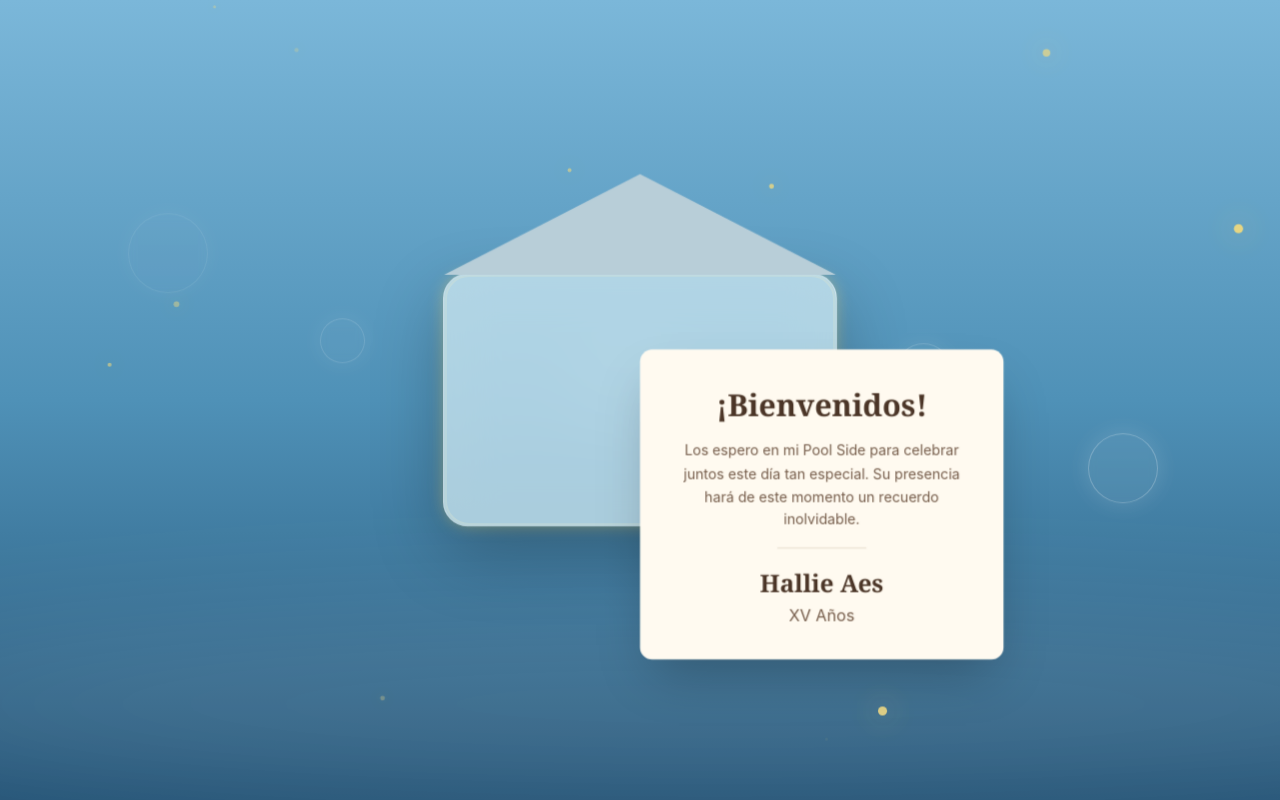
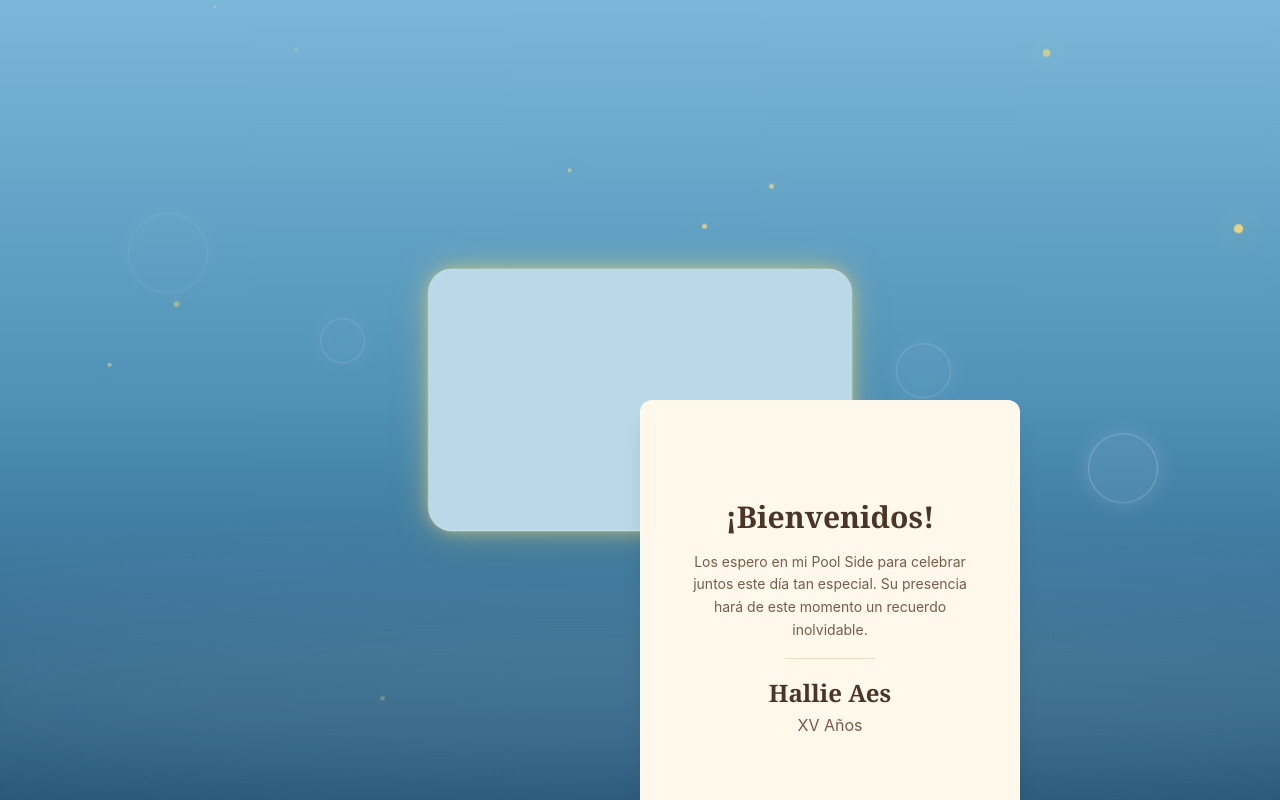
Before and after one commit to Steve0365/XVInvitaacion, a Next.js app: page / in a window 1280 px wide. Both pictures are taken after a click on the element 640 px from the left and 352 px from the top of the page. Built offline with nearby package versions, Linux system fonts and the light colour scheme.

Commit message:
Add files via upload

```diff
--- a/components/EnvelopeScreen.jsx
+++ b/components/EnvelopeScreen.jsx
@@ -79,10 +79,7 @@ export default function EnvelopeScreen({ onOpen }) {
           />
 
           {/* Sobre */}
-          <motion.div
-            className="relative z-20"
-            onClick={() => handleOpen()}
-          >
+          <div className="relative overflow-visible z-20">
             <motion.div
               className="absolute inset-0 rounded-3xl border-2 border-[#f6dc7b] pointer-events-none"
               animate={{ opacity: [0.4, 1, 0.4], boxShadow: ['0 0 10px #f6dc7b', '0 0 35px #f6dc7b', '0 0 10px #f6dc7b'] }}
@@ -90,29 +87,32 @@ export default function EnvelopeScreen({ onOpen }) {
             />
 
             <motion.div
-              className="relative w-[clamp(300px,75vw,390px)] h-[clamp(195px,48vw,250px)] rounded-3xl bg-[#d5edf5]/70 backdrop-blur-xl border border-white/40 shadow-[0_25px_70px_rgba(0,0,0,0.25)] overflow-visible cursor-pointer"
+              className="relative w-[clamp(300px,75vw,420px)] h-[clamp(185px,46vw,260px)] rounded-3xl bg-[#b9d9e8] border border-white/30 shadow-[0_0_35px_rgba(255,215,80,0.35)] overflow-hidden cursor-pointer z-10"
               animate={{ scale: [1, 1.02, 1] }}
               transition={{ duration: 5, repeat: Infinity }}
+              onClick={() => handleOpen()}
             >
               <motion.div
-                className="absolute top-0 left-0 w-full origin-top z-[5]"
+                className="absolute top-0 left-0 w-full origin-top z-20"
                 style={{
-                  height: '48%',
-                  background: '#b8ced8',
-                  clipPath: 'polygon(0 0, 50% 85%, 100% 0)',
+                  height: 'clamp(90px, 23vw, 130px)',
+                  background: '#a9ccdc',
+                  clipPath: 'polygon(0 0, 100% 0, 50% 100%)',
                 }}
-                animate={phase !== 'idle' ? { rotateX: -170 } : { rotateX: 0 }}
-                transition={{ duration: 1.7 }}
+                animate={isOpen ? { rotateX: -170, y: -20 } : { rotateX: 0, y: 0 }}
+                transition={{ duration: 1, ease: 'easeInOut' }}
               />
+            </motion.div>
 
-              {isOpen && (
-                <motion.div
-                  className="absolute left-1/2 top-1/2 -translate-x-1/2 w-[clamp(260px,72vw,360px)] min-h-[clamp(180px,50vw,300px)] bg-[#fffaf0] rounded-xl shadow-2xl p-[clamp(24px,6vw,32px)] text-center z-30 flex flex-col items-center justify-center"
-                  initial={{ y: 80, opacity: 0, scale: 0.85 }}
-                  animate={{ y: -50, opacity: 1, scale: 1 }}
-                  transition={{ duration: 1.2, ease: 'easeOut' }}
-                >
-                  <h3 className="font-serif font-bold text-[clamp(22px,5.5vw,30px)] text-[#4b3527] mb-[clamp(8px,2vw,12px)]">
+            {isOpen && (
+              <motion.div
+                className="absolute left-1/2 top-1/2 -translate-x-1/2 -translate-y-1/2 z-30"
+                initial={{ opacity: 0, y: 40, scale: 0.95 }}
+                animate={{ opacity: 1, y: 0, scale: 1 }}
+                transition={{ duration: 1.2, ease: [0.22, 1, 0.36, 1] }}
+              >
+                <div className="bg-[#fff8eb] rounded-xl shadow-xl w-[clamp(280px,75vw,380px)] p-[clamp(24px,6vw,40px)] min-h-[clamp(200px,50vw,430px)] flex flex-col items-center justify-center text-center">
+                  <h3 className="font-serif font-bold text-[clamp(20px,5.5vw,30px)] text-[#4b3527] mb-[clamp(8px,2vw,12px)]">
                     ¡Bienvenidos!
                   </h3>
                   <p className="text-[clamp(11px,2.8vw,14px)] text-[#765d4b] leading-relaxed max-w-[94%]">
@@ -121,10 +121,10 @@ export default function EnvelopeScreen({ onOpen }) {
                   <hr className="w-[30%] border-none h-[1px] bg-[rgba(180,160,130,0.3)] my-[clamp(10px,2vw,16px)]" />
                   <span className="font-serif font-bold text-[clamp(18px,4.5vw,24px)] text-[#4b3527]">Hallie Aes</span>
                   <span className="text-[clamp(13px,3vw,16px)] text-[#765d4b] mt-[2px]">XV Años</span>
-                </motion.div>
-              )}
-            </motion.div>
-          </motion.div>
+                </div>
+              </motion.div>
+            )}
+          </div>
 
           {phase === 'idle' && (
             <>
```
